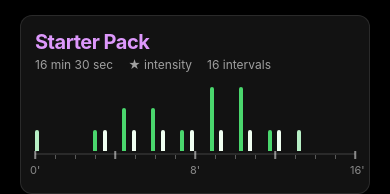
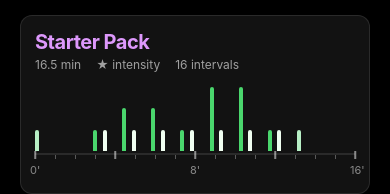
Before and after one commit to webmasterraj/TreadTrail, a React Native app: screen /WorkoutLibrary in a window 390 px wide. Shown: the part 323-517 px from the top of the page. Built offline with nearby package versions, Linux system fonts and the light colour scheme.

Commit message:
fix minute decimals

```diff
--- a/src/components/workout/WorkoutCard.tsx
+++ b/src/components/workout/WorkoutCard.tsx
@@ -98,7 +98,7 @@ const WorkoutCard: React.FC<WorkoutCardProps> = ({
 
       {/* Workout Meta Information */}
       <View style={styles.metaContainer}>
-        <Text style={styles.metaItem}>{formatDuration(duration)}</Text>
+        <Text style={styles.metaItem}>{formatDuration(duration, 'decimal')}</Text>
         <Text style={styles.metaItem}>{getIntensityStars()} intensity</Text>
         <Text style={styles.metaItem}>{countIntervals()} intervals</Text>
       </View>
--- a/src/components/workout/WorkoutVisualization.tsx
+++ b/src/components/workout/WorkoutVisualization.tsx
@@ -20,6 +20,7 @@ interface WorkoutVisualizationProps {
   showTicks?: boolean; // Control ticks visibility
   connectingLineOffset?: number; // Add this prop
   showConnectingLine?: boolean; // New prop to control connecting line visibility
+  showProgressOverlay?: boolean; // New prop to control progress overlay visibility
 }
 
 /**
@@ -47,6 +48,7 @@ const WorkoutVisualization: React.FC<WorkoutVisualizationProps> = ({
   showTicks = true, // Default to showing ticks
   connectingLineOffset = 0, // Default to 0 (bottom)
   showConnectingLine = true, // Default to showing connecting line
+  showProgressOverlay = false, // Default to not showing progress overlay
 }) => {
   // Add state to track measured height
   const [measuredHeight, setMeasuredHeight] = useState(0);
@@ -270,6 +272,35 @@ const WorkoutVisualization: React.FC<WorkoutVisualizationProps> = ({
         ))}
       </View>
 
+      {/* Dark overlay for completed portions */}
+      {showOverlay && progressIndicatorPosition > 0 && (
+        <View
+          style={[
+            styles.completedOverlay,
+            {
+              width: `${progressIndicatorPosition}%`,
+              borderTopLeftRadius: 12,
+              borderBottomLeftRadius: 12,
+              // If we're at the end, make sure both corners are rounded
+              borderTopRightRadius: progressIndicatorPosition >= 99 ? 12 : 0,
+              borderBottomRightRadius: progressIndicatorPosition >= 99 ? 12 : 0,
+            }
+          ]}
+        />
+      )}
+
+      {/* Progress indicator line */}
+      {showOverlay && progressIndicatorPosition > 0 && progressIndicatorPosition < 100 && (
+        <View
+          style={[
+            styles.progressLine,
+            {
+              left: `${progressIndicatorPosition}%`
+            }
+          ]}
+        />
+      )}
+
       {/* Connecting line at the bottom of the bars */}
       {showConnectingLine && (
         <View
@@ -374,16 +405,6 @@ const WorkoutVisualization: React.FC<WorkoutVisualizationProps> = ({
           </>
         );
       })()}
-
-      {/* Progress line */}
-      {showOverlay && (
-        <View
-          style={[
-            styles.progressLine,
-            { left: getProgressLinePosition() },
-          ]}
-        />
-      )}
     </View>
   );
 };
@@ -424,6 +445,14 @@ const styles = StyleSheet.create({
     width: 2, // Thin vertical line
     backgroundColor: COLORS.white, // White color
     zIndex: 2,
+  },
+  completedOverlay: {
+    position: 'absolute',
+    top: 0,
+    bottom: 0,
+    left: 0,
+    backgroundColor: 'rgba(0, 0, 0, 0.7)', // Dark overlay as in the mock
+    zIndex: 1,
   },
   timelineTimes: {
     flexDirection: 'row',
@@ -475,6 +504,7 @@ export default React.memo(WorkoutVisualization, (prevProps, nextProps) => {
     prevProps.showTicks === nextProps.showTicks &&
     prevProps.connectingLineOffset === nextProps.connectingLineOffset &&
     prevProps.showConnectingLine === nextProps.showConnectingLine &&
+    prevProps.showProgressOverlay === nextProps.showProgressOverlay &&
     segmentsEqual
   );
 
--- a/src/screens/WorkoutDetailsScreen.tsx
+++ b/src/screens/WorkoutDetailsScreen.tsx
@@ -193,7 +193,20 @@ const WorkoutDetailsScreen: React.FC<Props> = ({ route, navigation }) => {
 
           <View style={styles.statsContainer}>
             <View style={styles.statItem}>
-              <Text style={styles.statValue}>{Math.round(duration / 60)}</Text>
+              <Text style={styles.statValue}>
+                {(() => {
+                  const minutes = Math.floor(duration / 60);
+                  const seconds = duration % 60;
+
+                  if (seconds === 0) {
+                    return minutes; // Exact minutes, no decimal
+                  } else if (seconds === 30) {
+                    return `${minutes}.5`; // Half minute, show as .5
+                  } else {
+                    return parseFloat((minutes + seconds / 60).toFixed(1)); // Other seconds, round to 1 decimal
+                  }
+                })()}
+              </Text>
               <Text style={styles.statLabel}>minutes</Text>
             </View>
 
--- a/src/screens/WorkoutInProgressScreen.tsx
+++ b/src/screens/WorkoutInProgressScreen.tsx
@@ -649,6 +649,7 @@ const WorkoutInProgressScreen: React.FC<Props> = ({ route, navigation }) => {
                 maxBars={40}
                 containerHeight={visualizationHeight - 50} // Account for increased padding and ticks
                 connectingLineOffset={10} // Add connecting line offset
+                useDarkOverlay={true} // Update to use dark overlay for completed portions
               />
             </View>
           </View>
--- a/src/utils/helpers.ts
+++ b/src/utils/helpers.ts
@@ -28,11 +28,13 @@ export const formatTime = (seconds: number): string => {
  * @param format Optional format to use (can be basic, hours, days, or auto)
  * @returns Formatted duration string
  */
-export const formatDuration = (seconds: number, format: 'basic' | 'hours' | 'days' | 'auto' = 'basic'): string => {
+export const formatDuration = (seconds: number, format: 'basic' | 'hours' | 'days' | 'auto' | 'decimal' = 'basic'): string => {
   // Handle zero time specially
   if (seconds === 0) {
     if (format === 'basic') {
       return '0 sec';
+    } else if (format === 'decimal') {
+      return '0 min';
     } else {
       return '0.0h';  // Show exactly 0.0h for zero duration
     }
@@ -41,8 +43,23 @@ export const formatDuration = (seconds: number, format: 'basic' | 'hours' | 'day
   if (seconds < 60) {
     if (format === 'basic') {
       return `${seconds} sec`;
+    } else if (format === 'decimal') {
+      return '0.1 min'; // Show small durations as 0.1 min
     } else {
       return '0.1h'; // Minimum display for non-zero but small durations
+    }
+  }
+
+  if (format === 'decimal') {
+    const minutes = Math.floor(seconds / 60);
+    const remainingSeconds = seconds % 60;
+
+    if (remainingSeconds === 0) {
+      return `${minutes} min`;
+    } else if (remainingSeconds === 30) {
+      return `${minutes}.5 min`; // Half minute, show as .5
+    } else {
+      return `${parseFloat((minutes + remainingSeconds / 60).toFixed(1))} min`;
     }
   }
 
```
